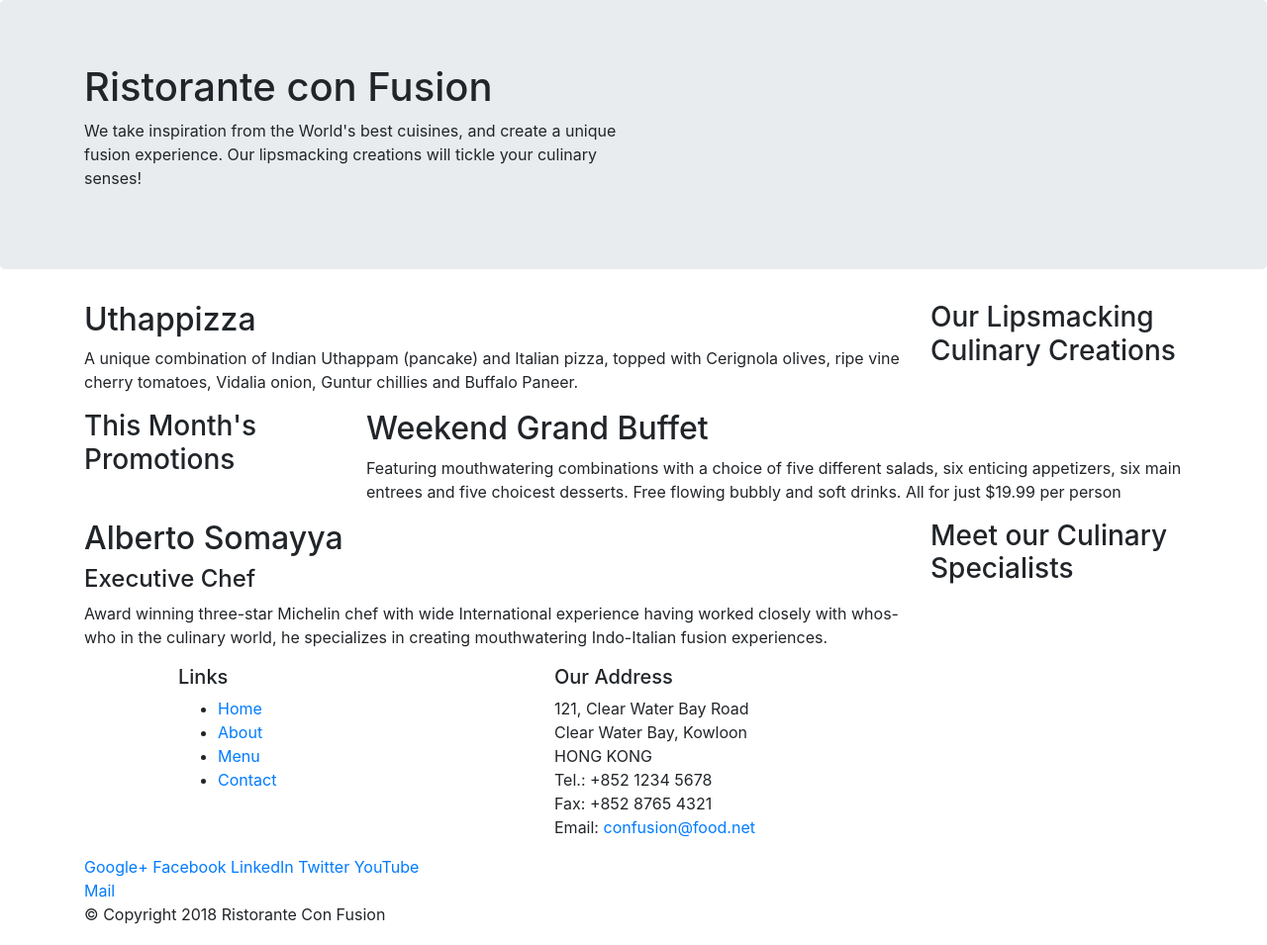
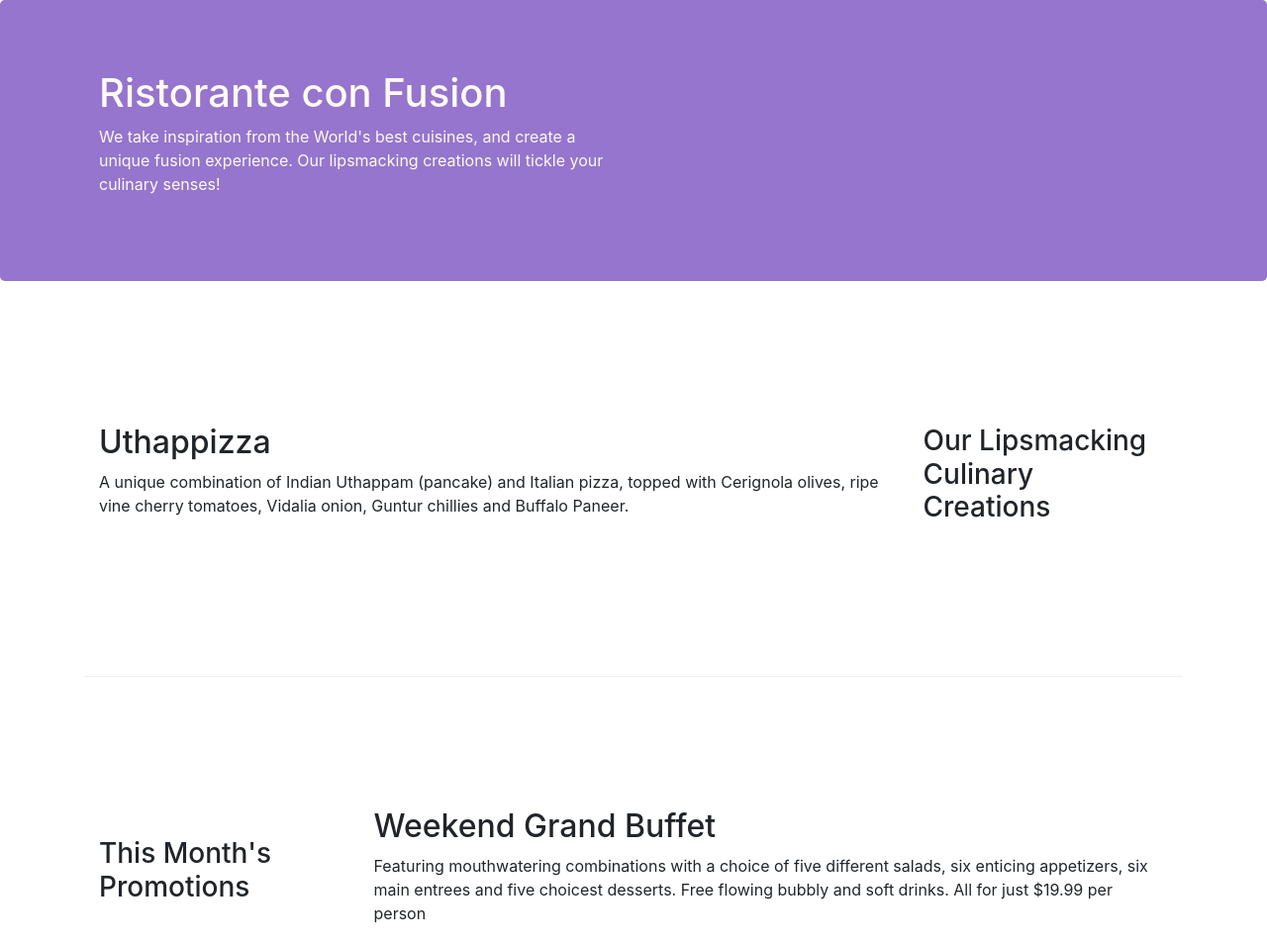
Before and after one commit to khaledbaghdadii/RestaurantWebpage, a website: page index.html in a window 1280 px wide. Shown: the top 955 px of the page at 99% size. Drawn offline with nearby package versions, Linux system fonts and the light colour scheme.

Commit message:
Bootstrap Grid Part 2

```diff
--- /dev/null
+++ b/css/styles.css
@@ -0,0 +1,29 @@
+.row-header {
+  margin: 0px auto;
+  padding: 0px auto;
+}
+
+.row-content {
+  margin: 0px auto;
+  padding: 50px 0 px 50px 0px;
+  border-bottom: 1px ridge;
+  min-height: 400px;
+}
+
+.footer {
+  background-color: #d1c4e9;
+  margin: 0px auto;
+  padding: 20px 0px 20px 0px;
+}
+.jumbotron {
+  padding: 70px 30px 70px 30px;
+  margin: 0px auto;
+  background-color: #9575cd;
+  color: floralwhite;
+}
+
+.address {
+  font-size: 80%;
+  margin: 0px;
+  color: #0f0f0f;
+}
--- a/index.html
+++ b/index.html
@@ -13,13 +13,17 @@
       rel="stylesheet"
       href="node_modules/bootstrap/dist/css/bootstrap.min.css"
     />
+    <link
+      rel="stylesheet"
+      href="css/styles.css"
+    />
     <title>Ristorante Con Fusion</title>
   </head>
 
   <body>
     <header class="jumbotron">
       <div class="container">
-        <div class="row">
+        <div class="row row-header">
           <div class="col-12 col-sm-6">
             <h1>Ristorante con Fusion</h1>
             <p>
@@ -34,7 +38,7 @@
     </header>
 
     <div class="container">
-      <div class="row">
+      <div class="row row-content align-items-center">
         <div class="col-12 col-sm-4 order-sm-last col-md-3">
           <h3>Our Lipsmacking Culinary Creations</h3>
         </div>
@@ -48,7 +52,7 @@
         </div>
       </div>
 
-      <div class="row">
+      <div class="row row-content align-items-center">
         <div class="col-12 col-sm-4 col-md-3">
           <h3>This Month's Promotions</h3>
         </div>
@@ -63,7 +67,7 @@
         </div>
       </div>
 
-      <div class="row">
+      <div class="row row-content align-items-center">
         <div class="col-12 col-sm-4 order-sm-last col-md-3">
           <h3>Meet our Culinary Specialists</h3>
         </div>
@@ -80,12 +84,12 @@
       </div>
     </div>
 
-    <footer class="container">
+    <footer class="container footer">
 
-        <div class="row">
-          <div class="col-4 offset-1 cl-sm-2">
+        <div class="row ">
+          <div class="col-4 offset-1 col-sm-2">
             <h5>Links</h5>
-            <ul>
+            <ul class="list-unstyled">
               <li><a href="#">Home</a></li>
               <li><a href="#">About</a></li>
               <li><a href="#">Menu</a></li>
@@ -103,8 +107,8 @@
               Email: <a href="mailto:confusion@food.net">confusion@food.net</a>
             </address>
           </div>
-          <div class="col-12 col-sm-4">
-            <div>
+          <div class="col-12 col-sm-4 align-self-center" >
+            <div class="text-center">
               <a href="http://google.com/+">Google+</a>
               <a href="http://www.facebook.com/profile.php?id=">Facebook</a>
               <a href="http://www.linkedin.com/in/">LinkedIn</a>
@@ -114,7 +118,7 @@
             </div>
           </div>
         </div>
-        <div class="row">
+        <div class="row justify-content-center">
           <div class="col-auto">
             <p>© Copyright 2018 Ristorante Con Fusion</p>
           </div>
```
